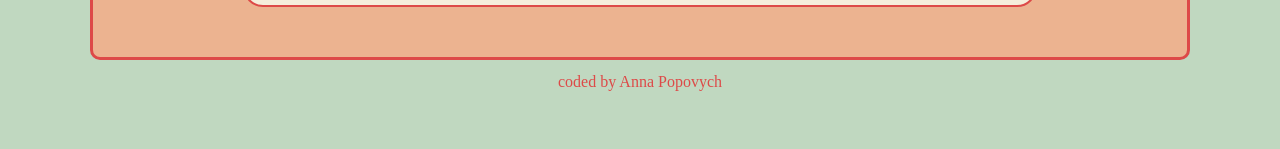
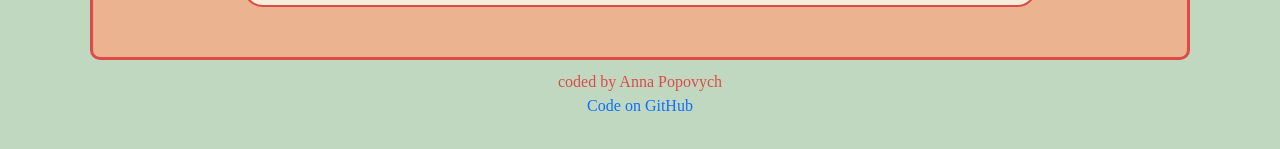
Before and after one commit to annap345/weather-app, a plain HTML site: page index.html in a window 1280 px wide. Shown: the part 645-794 px from the top of the page. Drawn offline with nearby package versions, Linux system fonts and the light colour scheme; no server answers; a web font is replaced by a local one.

Commit message:
Added link to github

```diff
--- a/index.html
+++ b/index.html
@@ -83,7 +83,8 @@
     </div>
     </div>
     <div class="credit">
-        <p>coded by Anna Popovych</p>
+        <p>coded by Anna Popovych <br/>
+        <a href="https://github.com/annap345/weather-app" target="_blank">Code on GitHub</a></p>
     </div>
     <script src="src/script.js"></script>
   </body>
```
